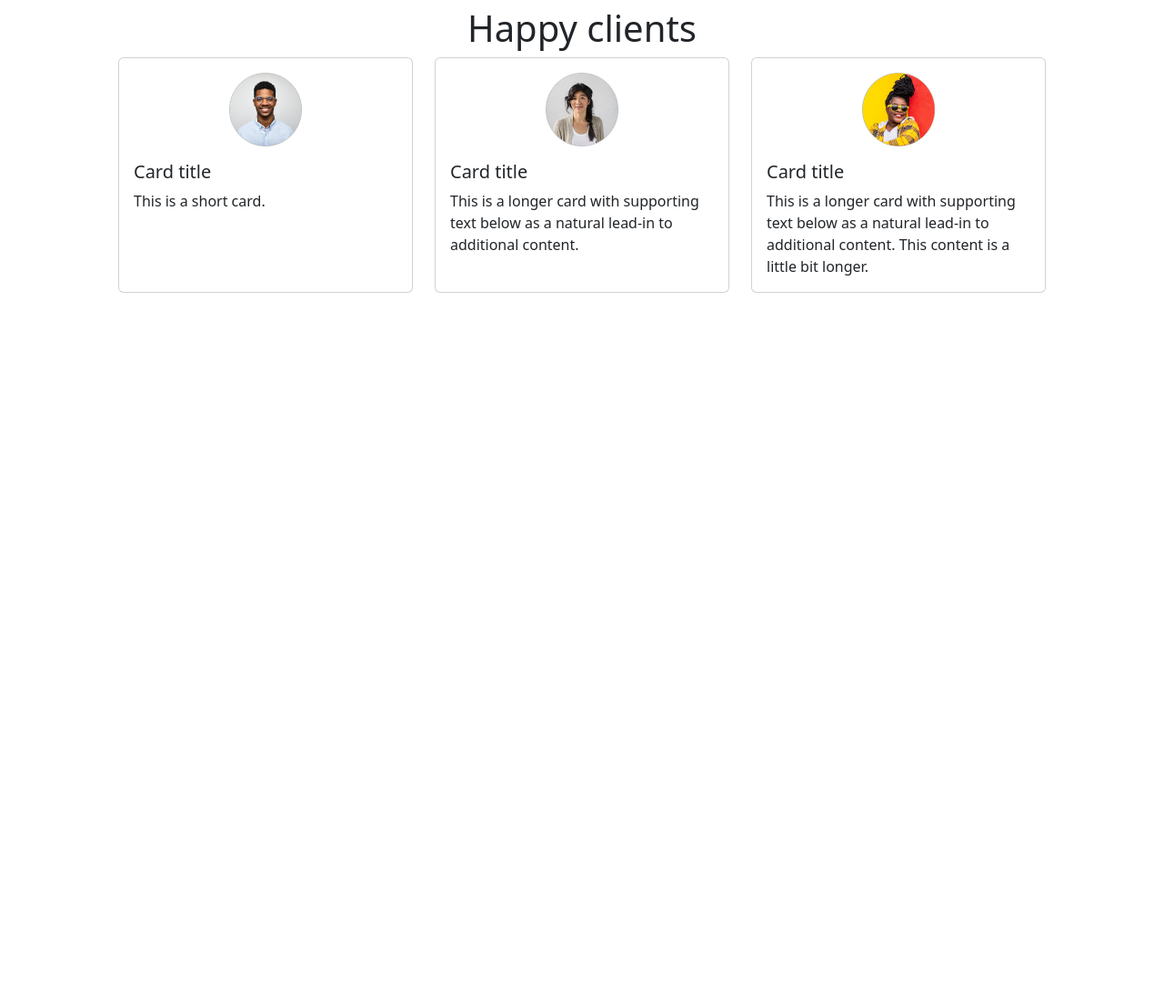
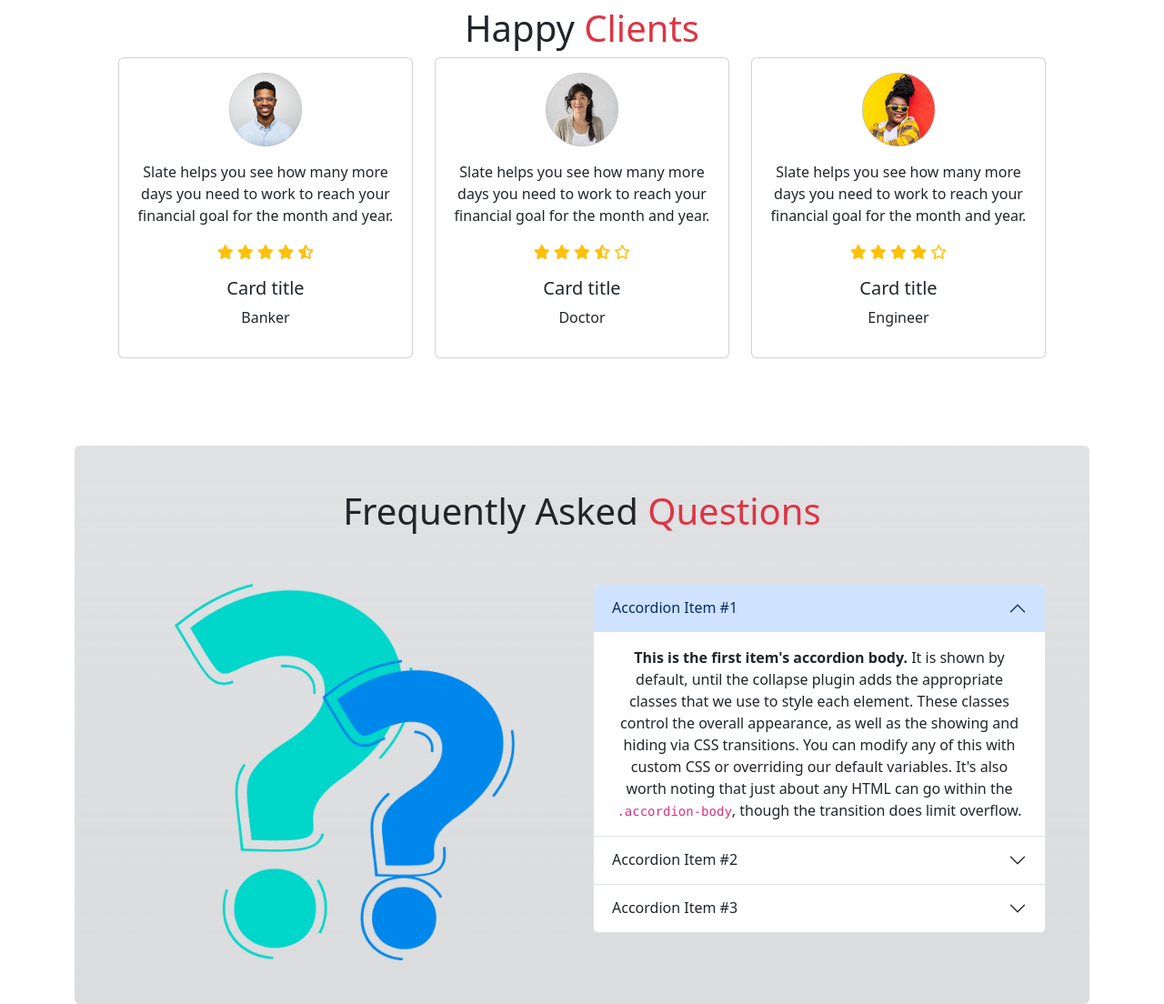
Before and after one commit to sazzadsadman/bikers-zone, a plain HTML site: page index.html in a window 1280 px wide. Shown: the part 1668-2772 px from the top of the page at 91% size. Before the commit the page ends 2038 px from the top, so only its background shows below. Drawn offline with nearby package versions, Linux system fonts and the light colour scheme.

Commit message:
faq added

```diff
--- a/index.html
+++ b/index.html
@@ -151,32 +151,114 @@
       </section>
       <!-- happy clients -->
       <section class="p-5">
-        <h1 class="text-center">Happy clients</h1>
+        <h1 class="text-center">Happy <span class="text-danger">Clients</span></h1>
         <div class="row row-cols-1 row-cols-md-3 g-4">
           <div class="col">
             <div class="card h-100">
               <img src="images/user-1.png" class="card-img-top w-25 text-center mx-auto mt-3" alt="...">
-              <div class="card-body">
-                <h5 class="card-title">Card title</h5>
-                <p class="card-text">This is a short card.</p>
+              <div class="card-body text-center">
+                <p class="card-text">Slate helps you see how
+                  many more days you need
+                  to work to reach your financial
+                  goal for the month and year.</p>
+                  <p class="text-warning">
+                    <i class="fa-solid fa-star"></i>
+                  <i class="fa-solid fa-star"></i>
+                  <i class="fa-solid fa-star"></i>
+                  <i class="fa-solid fa-star"></i>
+                  <i class="fa-solid fa-star-half-stroke"></i>
+                  </p>
+                  <h5 class="card-title">Card title</h5>
+                  <p>Banker</p>
               </div>
             </div>
           </div>
           <div class="col">
             <div class="card h-100">
               <img src="images/user-2.png" class="card-img-top w-25 text-center mx-auto mt-3" alt="...">
-              <div class="card-body">
-                <h5 class="card-title">Card title</h5>
-                <p class="card-text">This is a longer card with supporting text below as a natural lead-in to additional content.</p>
+              <div class="card-body text-center">
+                <p class="card-text">Slate helps you see how
+                  many more days you need
+                  to work to reach your financial
+                  goal for the month and year.</p>
+                  <p class="text-warning">
+                    <i class="fa-solid fa-star"></i>
+                  <i class="fa-solid fa-star"></i>
+                  <i class="fa-solid fa-star"></i>
+                  <i class="fa-solid fa-star-half-stroke"></i>
+                  <i class="fa-regular fa-star"></i>
+                  </p>
+                  <h5 class="card-title">Card title</h5>
+                  <p>Doctor</p>
               </div>
             </div>
           </div>
           <div class="col">
             <div class="card h-100">
               <img src="images/user-3.png" class="card-img-top w-25 text-center mx-auto mt-3" alt="...">
-              <div class="card-body">
-                <h5 class="card-title">Card title</h5>
-                <p class="card-text">This is a longer card with supporting text below as a natural lead-in to additional content. This content is a little bit longer.</p>
+              <div class="card-body text-center">
+                <p class="card-text">Slate helps you see how
+                  many more days you need
+                  to work to reach your financial
+                  goal for the month and year.</p>
+                  <p class="text-warning">
+                  <i class="fa-solid fa-star"></i>
+                  <i class="fa-solid fa-star"></i>
+                  <i class="fa-solid fa-star"></i>
+                  <i class="fa-solid fa-star"></i>
+                  <i class="fa-regular fa-star"></i>
+                  </p>
+                  <h5 class="card-title">Card title</h5>
+                  <p>Engineer</p>
+              </div>
+            </div>
+          </div>
+        </div>
+      </section>
+      <!-- FAQ  -->
+      <section class="text-start text-md-center mt-5 bg-secondary bg-gradient bg-opacity-25 rounded p-5">
+        <h1>Frequently Asked <span class="text-danger">Questions</span></h1>
+        <div class="row row-cols-1 row-cols-md-2 pt-5">
+          <div class="col ">
+            <img class="w-75" src="images/faq.png" alt="">
+          </div>
+          <div class="col">
+            <div class="accordion" id="accordionExample">
+              <div class="accordion-item">
+                <h2 class="accordion-header" id="headingOne">
+                  <button class="accordion-button" type="button" data-bs-toggle="collapse" data-bs-target="#collapseOne" aria-expanded="true" aria-controls="collapseOne">
+                    Accordion Item #1
+                  </button>
+                </h2>
+                <div id="collapseOne" class="accordion-collapse collapse show" aria-labelledby="headingOne" data-bs-parent="#accordionExample">
+                  <div class="accordion-body">
+                    <strong>This is the first item's accordion body.</strong> It is shown by default, until the collapse plugin adds the appropriate classes that we use to style each element. These classes control the overall appearance, as well as the showing and hiding via CSS transitions. You can modify any of this with custom CSS or overriding our default variables. It's also worth noting that just about any HTML can go within the <code>.accordion-body</code>, though the transition does limit overflow.
+                  </div>
+                </div>
+              </div>
+              <div class="accordion-item">
+                <h2 class="accordion-header" id="headingTwo">
+                  <button class="accordion-button collapsed" type="button" data-bs-toggle="collapse" data-bs-target="#collapseTwo" aria-expanded="false" aria-controls="collapseTwo">
+                    Accordion Item #2
+                  </button>
+                </h2>
+                <div id="collapseTwo" class="accordion-collapse collapse" aria-labelledby="headingTwo" data-bs-parent="#accordionExample">
+                  <div class="accordion-body">
+                    <strong>This is the second item's accordion body.</strong> It is hidden by default, until the collapse plugin adds the appropriate classes that we use to style each element. These classes control the overall appearance, as well as the showing and hiding via CSS transitions. You can modify any of this with custom CSS or overriding our default variables. It's also worth noting that just about any HTML can go within the <code>.accordion-body</code>, though the transition does limit overflow.
+                  </div>
+                </div>
+              </div>
+              <div class="accordion-item">
+                <h2 class="accordion-header" id="headingThree">
+                  <button class="accordion-button collapsed" type="button" data-bs-toggle="collapse" data-bs-target="#collapseThree" aria-expanded="false" aria-controls="collapseThree">
+                    Accordion Item #3
+                  </button>
+                </h2>
+                <div id="collapseThree" class="accordion-collapse collapse" aria-labelledby="headingThree" data-bs-parent="#accordionExample">
+                  <div class="accordion-body">
+                    <strong>This is the third item's accordion body.</strong> It is hidden by default, until the collapse plugin adds the appropriate classes that we use to style each element. These classes control the overall appearance, as well as the showing and hiding via CSS transitions. You can modify any of this with custom CSS or overriding our default variables. It's also worth noting that just about any HTML can go within the <code>.accordion-body</code>, though the transition does limit overflow.
+                  </div>
+                </div>
               </div>
             </div>
           </div>
```
